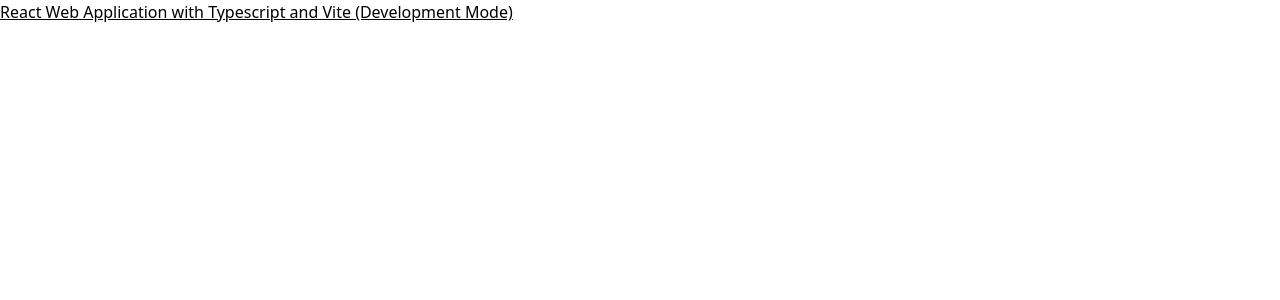
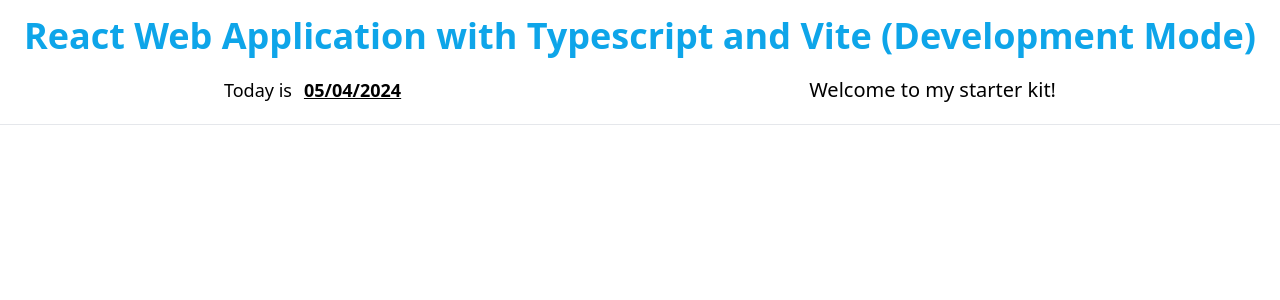
Before and after one commit to ansonwhs/my-starter-kit, a React (Vite) app in the folder react-ts-vite/: page / in a window 1280 px wide. Shown: the top 300 px of the page. Built offline with nearby package versions, Linux system fonts and the light colour scheme.

Commit message:
feat: adding path alias and some folder structure

```diff
--- a/react-ts-vite/src/App.tsx
+++ b/react-ts-vite/src/App.tsx
@@ -1,7 +1,7 @@
+import Home from './screens/Home'
+
 const App = (): JSX.Element => (
-    <h1 className="underline">
-        {import.meta.env.VITE_APPLICAITON_NAME}
-    </h1>
+    <Home />
 )
 
 export default App
--- /dev/null
+++ b/react-ts-vite/src/components/Header/Header.tsx
@@ -0,0 +1,14 @@
+import Title from '@root/components/ui/Title';
+import SubHeader from './SubHeader';
+
+const Header = (): JSX.Element => (
+    <>
+        <Title>
+            {import.meta.env.VITE_APPLICAITON_NAME}
+        </Title>
+        <SubHeader />
+        <hr />
+    </>
+)
+
+export default Header;
--- /dev/null
+++ b/react-ts-vite/src/components/Header/SubHeader.tsx
@@ -0,0 +1,24 @@
+import DisplayField from '@ui/DisplayField';
+
+const SubHeader = (): JSX.Element => (
+
+    <div className='flex justify-around m-5'>
+        <div className='flex text-lg gap-3'>
+            <DisplayField displayType='string' value='Today is' />
+            <DisplayField
+                className='font-bold underline'
+                displayType='date'
+                value={new Date()}
+            />
+        </div>
+
+        <DisplayField
+            className='text-xl font-medium'
+            displayType='string'
+            value='Welcome to my starter kit!'
+        />
+
+    </div>
+)
+
+export default SubHeader;
--- /dev/null
+++ b/react-ts-vite/src/components/Header/index.ts
@@ -0,0 +1,3 @@
+import Header from "./Header";
+
+export default Header;
--- /dev/null
+++ b/react-ts-vite/src/components/ui/DisplayField.tsx
@@ -0,0 +1,30 @@
+import dayjs from 'dayjs';
+
+type DisplayBase = {
+    className?: string;
+}
+
+type DateDisplay = DisplayBase & {
+    displayType: 'date';
+    value: string | Date;
+}
+
+type NormalDisplay = DisplayBase & {
+    displayType: 'string';
+    value: string;
+}
+
+const DisplayField = (props: NormalDisplay | DateDisplay): JSX.Element => {
+
+    const { displayType, value, className } = props;
+
+    const content = displayType === 'date' ? dayjs(value).format('DD/MM/YYYY') : value;
+
+    return (
+        <p className={className}>
+            {content}
+        </p>
+    )
+}
+
+export default DisplayField;
--- /dev/null
+++ b/react-ts-vite/src/components/ui/Title.tsx
@@ -0,0 +1,11 @@
+type TitleProps = {
+    children: string;
+}
+
+const Title = (props: TitleProps): JSX.Element => (
+    <p className="text-4xl font-bold text-center m-4 text-sky-500">
+        {props.children}
+    </p>
+);
+
+export default Title;
--- a/react-ts-vite/src/output.css
+++ b/react-ts-vite/src/output.css
@@ -554,6 +554,116 @@
   --tw-contain-style:  ;
 }
 
+.m-4 {
+  margin: 1rem;
+}
+
+.m-5 {
+  margin: 1.25rem;
+}
+
+.mx-auto {
+  margin-left: auto;
+  margin-right: auto;
+}
+
+.my-0 {
+  margin-top: 0px;
+  margin-bottom: 0px;
+}
+
+.flex {
+  display: flex;
+}
+
+.inline-flex {
+  display: inline-flex;
+}
+
+.basis-1\/4 {
+  flex-basis: 25%;
+}
+
+.basis-3\/4 {
+  flex-basis: 75%;
+}
+
+.origin-center {
+  transform-origin: center;
+}
+
+.flex-row {
+  flex-direction: row;
+}
+
+.place-content-center {
+  place-content: center;
+}
+
+.place-items-center {
+  place-items: center;
+}
+
+.content-center {
+  align-content: center;
+}
+
+.items-center {
+  align-items: center;
+}
+
+.justify-center {
+  justify-content: center;
+}
+
+.justify-around {
+  justify-content: space-around;
+}
+
+.gap-2 {
+  gap: 0.5rem;
+}
+
+.gap-3 {
+  gap: 0.75rem;
+}
+
+.text-center {
+  text-align: center;
+}
+
+.text-4xl {
+  font-size: 2.25rem;
+  line-height: 2.5rem;
+}
+
+.text-lg {
+  font-size: 1.125rem;
+  line-height: 1.75rem;
+}
+
+.text-xl {
+  font-size: 1.25rem;
+  line-height: 1.75rem;
+}
+
+.font-bold {
+  font-weight: 700;
+}
+
+.font-medium {
+  font-weight: 500;
+}
+
+.italic {
+  font-style: italic;
+}
+
+.text-sky-500 {
+  --tw-text-opacity: 1;
+  color: rgb(14 165 233 / var(--tw-text-opacity));
+}
+
 .underline {
   text-decoration-line: underline;
 }
--- /dev/null
+++ b/react-ts-vite/src/screens/Home.tsx
@@ -0,0 +1,9 @@
+import Header from '@root/components/Header';
+
+const Home = (): JSX.Element => (
+    <>
+        <Header />
+    </>
+);
+
+export default Home;
--- a/react-ts-vite/vite.config.ts
+++ b/react-ts-vite/vite.config.ts
@@ -1,9 +1,13 @@
 import { defineConfig } from 'vite'
 import react from '@vitejs/plugin-react'
+import tsconfigPaths from 'vite-tsconfig-paths'
 
 // https://vitejs.dev/config/
 export default defineConfig({
-  plugins: [react()],
+  plugins: [
+    react(),
+    tsconfigPaths(),
+  ],
   build: {
     assetsDir: 'public/assets',
   }
```
Also changed, not shown: react-ts-vite/package.json (+5 -2 lines), react-ts-vite/tsconfig.json (+18 -0 lines), 1 other file (tests, documents, lock files or other folders).
